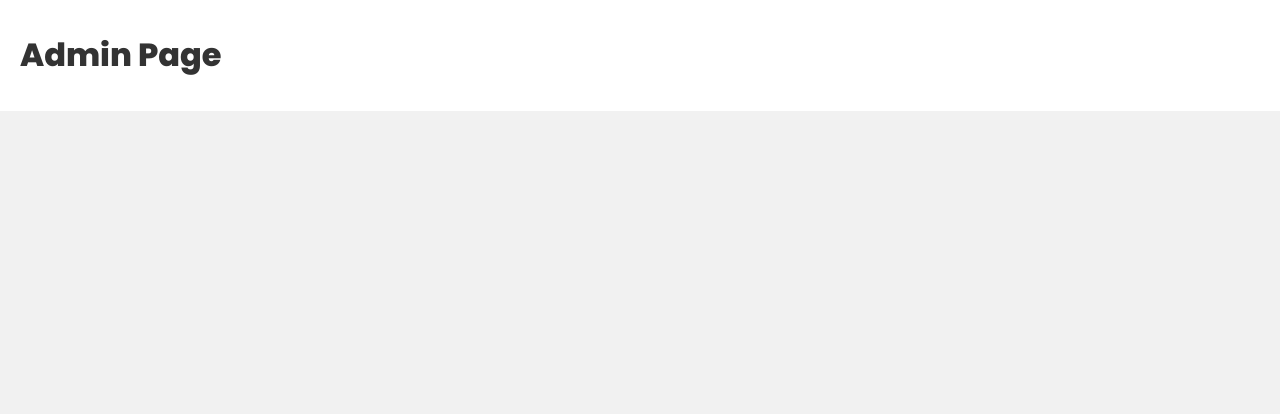
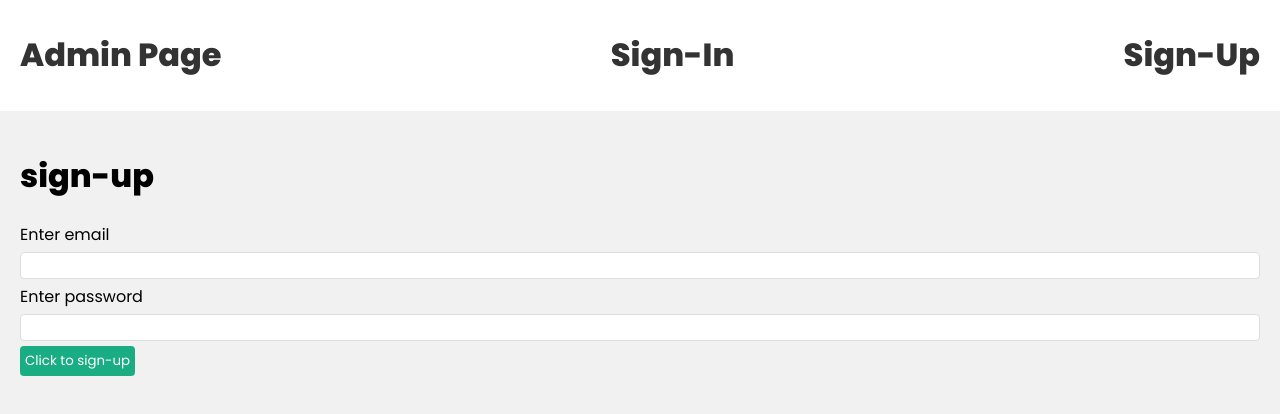
Before and after one commit to Web-Store-Final-Project/react_final_project, a React (Create React App) app in the folder frontend/: page /signup in a window 1280 px wide. Before the commit this address had no page. Shown: the top 414 px of the page. Built offline with nearby package versions, Linux system fonts and the light colour scheme.

Commit message:
firebase signin signup finished

```diff
--- a/frontend/package.json
+++ b/frontend/package.json
@@ -7,7 +7,9 @@
     "@testing-library/jest-dom": "^5.16.5",
     "@testing-library/react": "^13.4.0",
     "@testing-library/user-event": "^13.5.0",
+    "axios": "^1.2.1",
     "date-fns": "^2.29.3",
+    "firebase": "^9.15.0",
     "react": "^18.2.0",
     "react-dom": "^18.2.0",
     "react-router-dom": "^6.6.0",
--- a/frontend/src/App.js
+++ b/frontend/src/App.js
@@ -1,7 +1,8 @@
 import { BrowserRouter,Routes,Route } from "react-router-dom";
-
 //pages & components
 import Home from "./pages/Home";
+import SignIn from './pages/SignIn/SignIn';
+import SignUp from './pages/SignUp/SignUp';
 import Navbar from "./components/Navbar";
 function App() {
   return (
@@ -14,6 +15,14 @@ function App() {
               path="/"
               element={<Home/>}
             />
+            <Route
+              path="/signup"
+              element={<SignUp/>}
+            />
+            <Route
+              path="/signin"
+              element={<SignIn/>}
+            />
           </Routes>
         </div>
 
--- a/frontend/src/components/Navbar.js
+++ b/frontend/src/components/Navbar.js
@@ -6,6 +6,12 @@ const Navbar = ()=>{
             <Link to={"/"}>
                 <h1>Admin Page </h1>
             </Link>
+            <Link to={"/signin"}>
+                <h1>Sign-In</h1>
+            </Link>
+            <Link to={"/signup"}>
+                <h1>Sign-Up </h1>
+            </Link>
         </div>
       </header>
     );
--- /dev/null
+++ b/frontend/src/config/firebase-config.js
@@ -0,0 +1,14 @@
+import firebase from 'firebase/compat/app';
+import 'firebase/compat/auth'
+const firebaseConfig = {
+  apiKey: "AIzaSyAvvoU80CVCxzB-a0WA_LbSAi2aEki-7YA",
+  authDomain: "web-final-project-c154c.firebaseapp.com",
+  projectId: "web-final-project-c154c",
+  storageBucket: "web-final-project-c154c.appspot.com",
+  messagingSenderId: "394191602574",
+  appId: "1:394191602574:web:f5856f578ca419328cdadf",
+  measurementId: "G-KBM4D45TD8"
+};
+// Initialize Firebase
+const fire = firebase.initializeApp(firebaseConfig);
+export default fire;
--- a/frontend/src/index.js
+++ b/frontend/src/index.js
@@ -1,9 +1,8 @@
 import React from 'react';
 import ReactDOM from 'react-dom/client';
 import './index.css';
+import { ItemsContextProvider } from './context/ItemsContext';
 import App from './App';
-import { ItemsContextProvider } from './context/ItemsContext';
-
 
 
 const root = ReactDOM.createRoot(document.getElementById('root'));
--- /dev/null
+++ b/frontend/src/pages/SignIn/SignIn.js
@@ -0,0 +1,35 @@
+import {React, useState} from 'react'
+import fire from '../../config/firebase-config';
+export default function Signin(){
+  const [email,setEmail] = useState("");
+  const [password,setPassword] = useState("");
+  const login = (e) => {
+    e.preventDefault();
+    fire.auth().signInWithEmailAndPassword(email,password).then((user)=>{
+      console.log(user);
+    }).catch((err)=>{
+      console.log(err);
+    })
+  }
+  return (
+    <div>
+      <h1>sign-in</h1>
+      <form>
+        <div>
+            <label>Enter email </label>
+            <input type="email" id="email" name="email"
+            onChange={(e) => setEmail(e.target.value)}
+            value={email}></input>
+        </div>
+        <div>
+            <label>Enter password </label>
+            <input type="password" id="password" name="password"
+            onChange={(e) =>setPassword(e.target.value)}
+            value={password}
+            />
+        </div>
+        <button onClick={login} >Click to sign-in</button>
+      </form>
+    </div>
+  )
+}
--- /dev/null
+++ b/frontend/src/pages/SignUp/SignUp.js
@@ -0,0 +1,35 @@
+import {React, useState} from 'react'
+import fire from '../../config/firebase-config';
+export default function SignUp(){
+  const [email,setEmail] = useState("");
+  const [password,setPassword] = useState("");
+  const signup = (e) =>{
+    e.preventDefault();
+    fire.auth().createUserWithEmailAndPassword(email,password).then((user)=>{
+      console.log(user)
+    }).catch((err)=>{
+      console.log(err);
+    });
+  }
+  return (
+    <div>
+      <h1>sign-up</h1>
+      <form>
+        <div>
+            <label>Enter email </label>
+            <input type="email" id="email" name="email"
+            onChange={(e) => setEmail(e.target.value)}
+            value={email}></input>
+        </div>
+        <div>
+            <label>Enter password </label>
+            <input type="password" id="password" name="password"
+            onChange={(e) =>setPassword(e.target.value)}
+            value={password}
+            />
+        </div>
+        <button onClick={signup} >Click to sign-up</button>
+      </form>
+    </div>
+  )
+}
```
Also changed, not shown: 1 other file (tests, documents, lock files or other folders).
